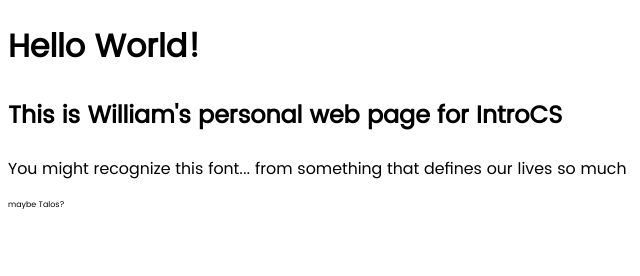
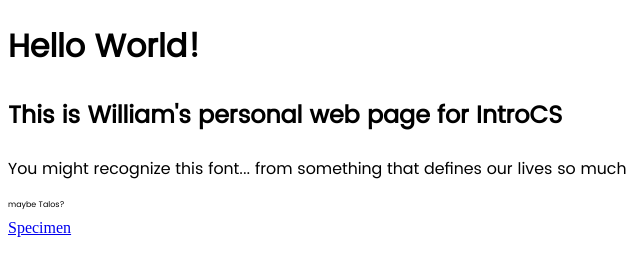
Before and after one commit to WilliamVong/web, a plain HTML site: page index.html in a window 1280 px wide. Shown: the full height of the page, 0-640 px from the left. Drawn offline with Linux system fonts and the light colour scheme.

Commit message:
index.html link

```diff
--- a/index.html
+++ b/index.html
@@ -11,6 +11,7 @@
     <h2>This is William's personal web page for IntroCS</h2>
     <p>You might recognize this font... from something that defines our lives so much</p>
     <p style="font-size: 8px">maybe Talos?</p>
+    <a href="specimen.html">Specimen</a>
     <script src="script.js"></script>
   </body>
 </html>
```
